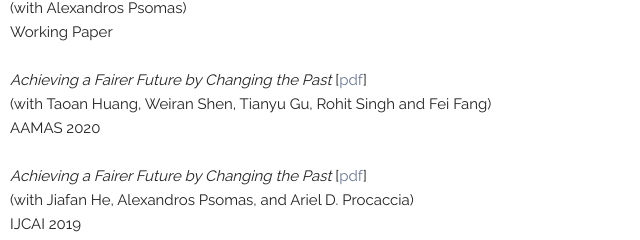
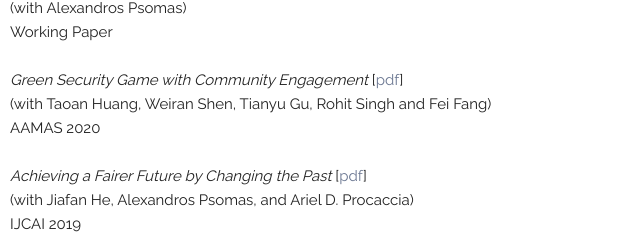
Before and after one commit to davidkzeng/website, a plain HTML site: page static/index.html in a window 1280 px wide. Shown: the part 437-677 px from the top of the page, 0-640 px from the left. Drawn offline with Linux system fonts and the light colour scheme.

Commit message:
deploy script and typo

```diff
--- a/static/index.html
+++ b/static/index.html
@@ -33,7 +33,7 @@
     (with Alexandros Psomas)<br>
     Working Paper<br><br>
 
-    <em>Achieving a Fairer Future by Changing the Past</em>
+    <em>Green Security Game with Community Engagement</em>
     [<a href="pdf/aamas20-community-engagement.pdf">pdf</a>]
     <br>
     (with Taoan Huang, Weiran Shen, Tianyu Gu, Rohit Singh and Fei Fang)<br>
```
Also changed, not shown: 1 other file.
